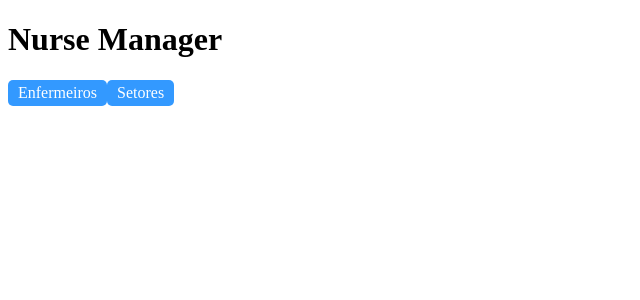
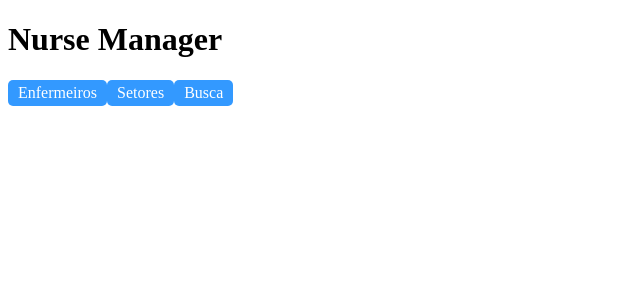
Before and after one commit to pauloborba/NurseManager, an Angular app in the folder NurseManager/: page / in a window 1280 px wide. Shown: the top 300 px of the page, without its empty margins (0-640 px from the left). Built offline with nearby package versions, Linux system fonts and the light colour scheme.

Commit message:
Integrated search component

```diff
--- a/NurseManager/src/app/app.component.html
+++ b/NurseManager/src/app/app.component.html
@@ -7,6 +7,7 @@
 <nav>
     <a routerLink="/enfermeiros">Enfermeiros</a>
     <a routerLink="/setores">Setores</a>
+    <a routerLink="/busca">Busca</a>
 </nav>
 
 <router-outlet></router-outlet>
```
Also changed, not shown: NurseManager/src/app/app.module.ts (+7 -2 lines).
